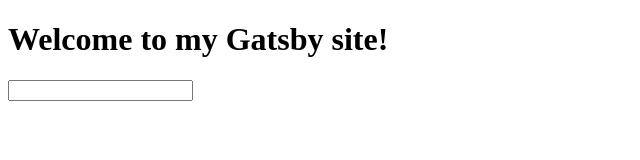
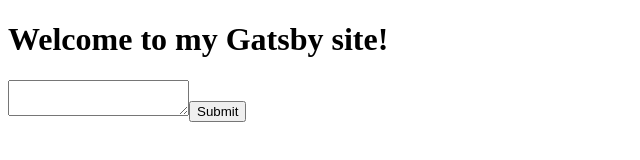
Before and after one commit to chriszack3/openai-api-testing, a Gatsby site: page / in a window 1280 px wide. Shown: the whole page, without its empty margins (0-640 px from the left). Built offline with nearby package versions, Linux system fonts and the light colour scheme; Gatsby itself is replaced by a stand-in of ours.

Commit message:
visualization and some styling

```diff
--- a/package.json
+++ b/package.json
@@ -15,6 +15,7 @@
   "dependencies": {
     "axios": "^1.2.1",
     "gatsby": "^5.3.3",
+    "moment": "^2.29.4",
     "react": "^18.2.0",
     "react-dom": "^18.2.0"
   },
--- a/src/pages/index.js
+++ b/src/pages/index.js
@@ -1,5 +1,6 @@
 import React, { useState, useEffect } from "react"
 import axios from "axios"
+import moment from "moment"
 
 const Index = () => {
   const [prompt, setPrompt] = useState('')
@@ -17,35 +18,37 @@
     }
   }, [response])
 
-
-
   const onSubmit = async (e) => {
     e.preventDefault();
     axios.post(`/api/OpenAi`, {
       prompt: prompt
     }).then(response => {
-      console.log(response.data);
       //set response to state
       setResponse(response?.data);
       //log original prompt && response to local storage
       const timestamp = new Date().toISOString();
-
       localStorage.setItem(timestamp, JSON.stringify({
         prompt: prompt,
         response: response?.data
         })
       )
-
     }).catch(err => {
       console.log(err);
     })
   }
+
+  history?.sort((rawA, rawB) => {
+    const a = JSON.parse(rawA)
+    const b = JSON.parse(rawB)
+    return b?.response?.created - a?.response?.created
+  })
   return (
     <main>
       <title>Home Page</title>
       <h1>Welcome to my Gatsby site!</h1>
       <form onSubmit={onSubmit}>
-        <input type="text" value={prompt} onChange={e => setPrompt(e.target.value)} />
+        <textarea type="text" value={prompt} onChange={e => setPrompt(e.target.value)} />
+        <button type="submit">Submit</button>
       </form>
       {
         response?.choices && response?.choices.map((item, index) => {
@@ -56,10 +59,26 @@
         })
       }
       {
-        history?.length > 0 && history.map((item, index) => {
+        history?.length > 0 && history.map((rawItem, index) => {
+          const item = JSON.parse(rawItem)
+
+          const fromIsoDate = new Date(item?.response?.created * 1000)
+          const date = moment(fromIsoDate).fromNow()
+
+          const style = {
+            'width': '50%',
+            'margin': '0 auto',
+            'display': 'flex',
+            'flexDirection': 'column',
+          }
           return (
-            <div key={index}>
-              <p>{item}</p>
+            <div style={style} key={index}>
+              <h3>{index}</h3>
+                <p>{date}</p>
+                <p>{item?.response?.choices[0].text}</p>
+              <span>
+                {rawItem}
+              </span>
             </div>
           )
         })
```
Also changed, not shown: 1 other file.
